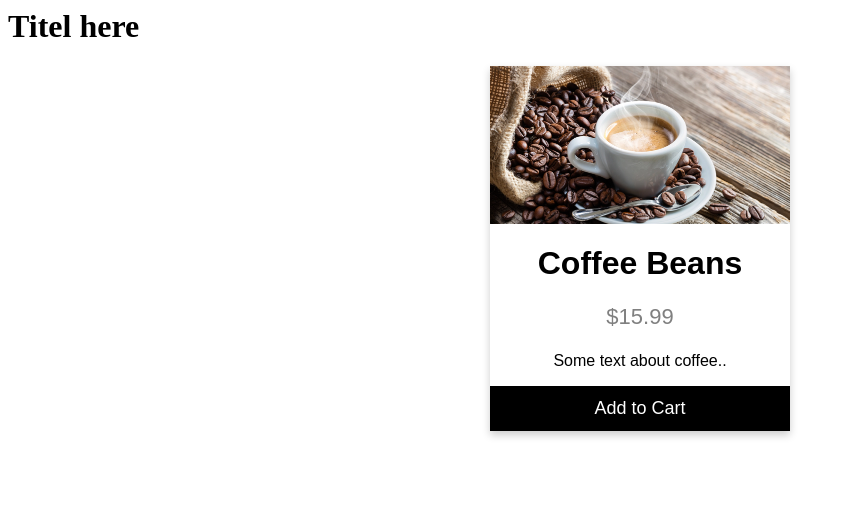
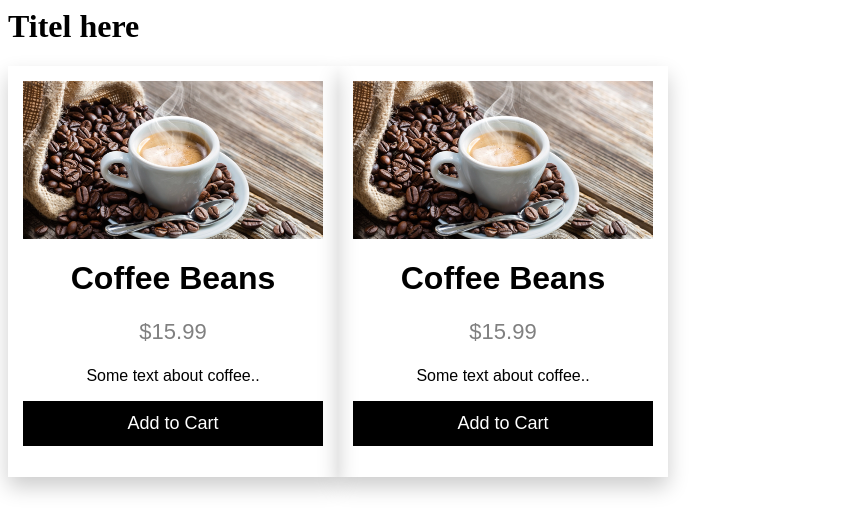
Before and after one commit to Eon4/Product-card-, a plain HTML site: page index.html in a window 1280 px wide. Shown: the whole page, without its empty margins (0-855 px from the left). Drawn offline with Linux system fonts and the light colour scheme.

Commit message:
css update
Experimentation on style

```diff
--- a/index.html
+++ b/index.html
@@ -9,6 +9,7 @@
 <body>
     <header>
         <h1>Titel here</h1>
+    </header>
     <div class="card">
         <img src="assets/coffeebean.png" alt="Denim Jeans" style="width:100%">
         <h1>Coffee Beans</h1>
@@ -16,6 +17,12 @@
         <p>Some text about coffee..</p>
         <p><button>Add to Cart</button></p>
       </div>
-    </header>
+      <div class="card">
+        <img src="assets/coffeebean.png" alt="Denim Jeans" style="width:100%">
+        <h1>Coffee Beans</h1>
+        <p class="price">$15.99</p>
+        <p>Some text about coffee..</p>
+        <p><button>Add to Cart</button></p>
+      </div>
 </body>
 </html>
--- a/style.css
+++ b/style.css
@@ -1,9 +1,13 @@
+
 .card {
-    box-shadow: 0 4px 8px 0 rgba(0, 0, 0, 0.2);
+    display: block;
+    float: left;
+    box-shadow: 0 10px 20px 0 rgba(0, 0, 0, 0.2);
     max-width: 300px;
     margin: auto;
     text-align: center;
     font-family: arial;
+    padding: 15px;
   }
 
   .price {
```
Lines whose indentation alone changed are shown as unchanged.
